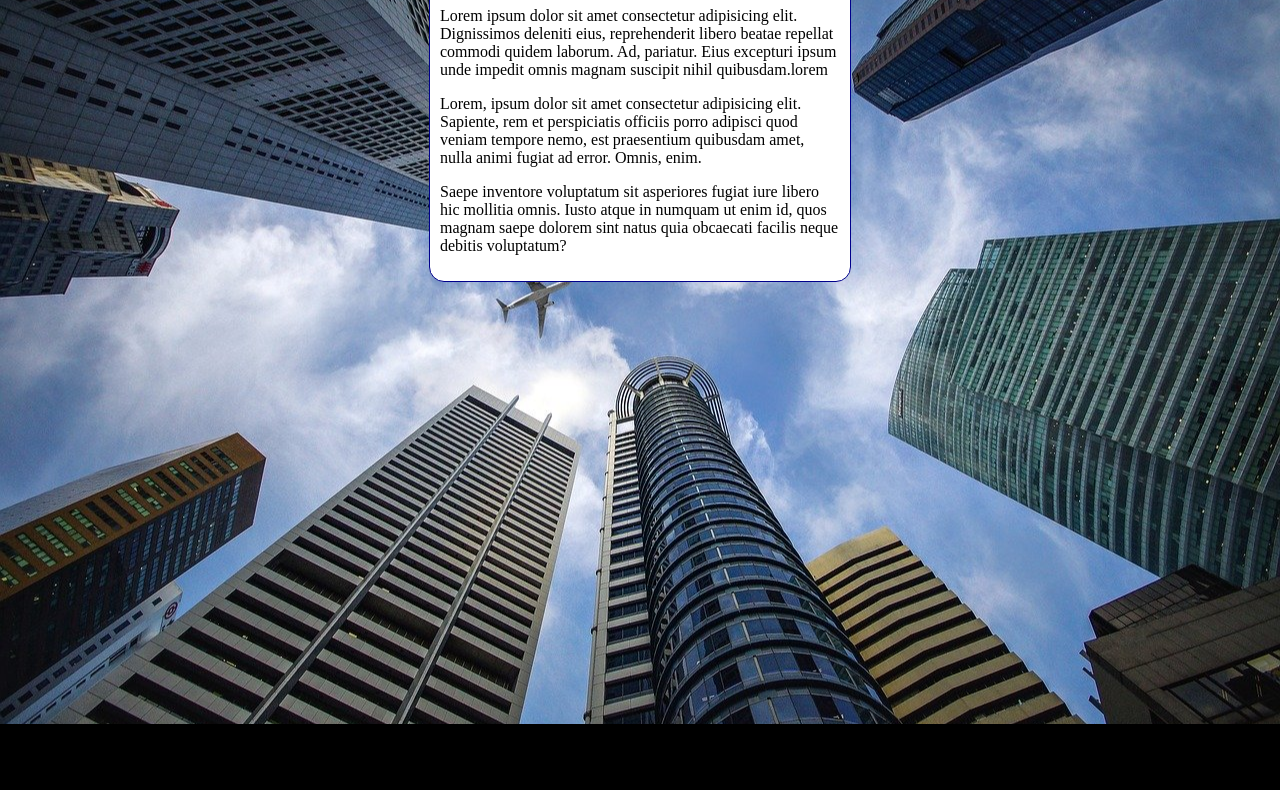
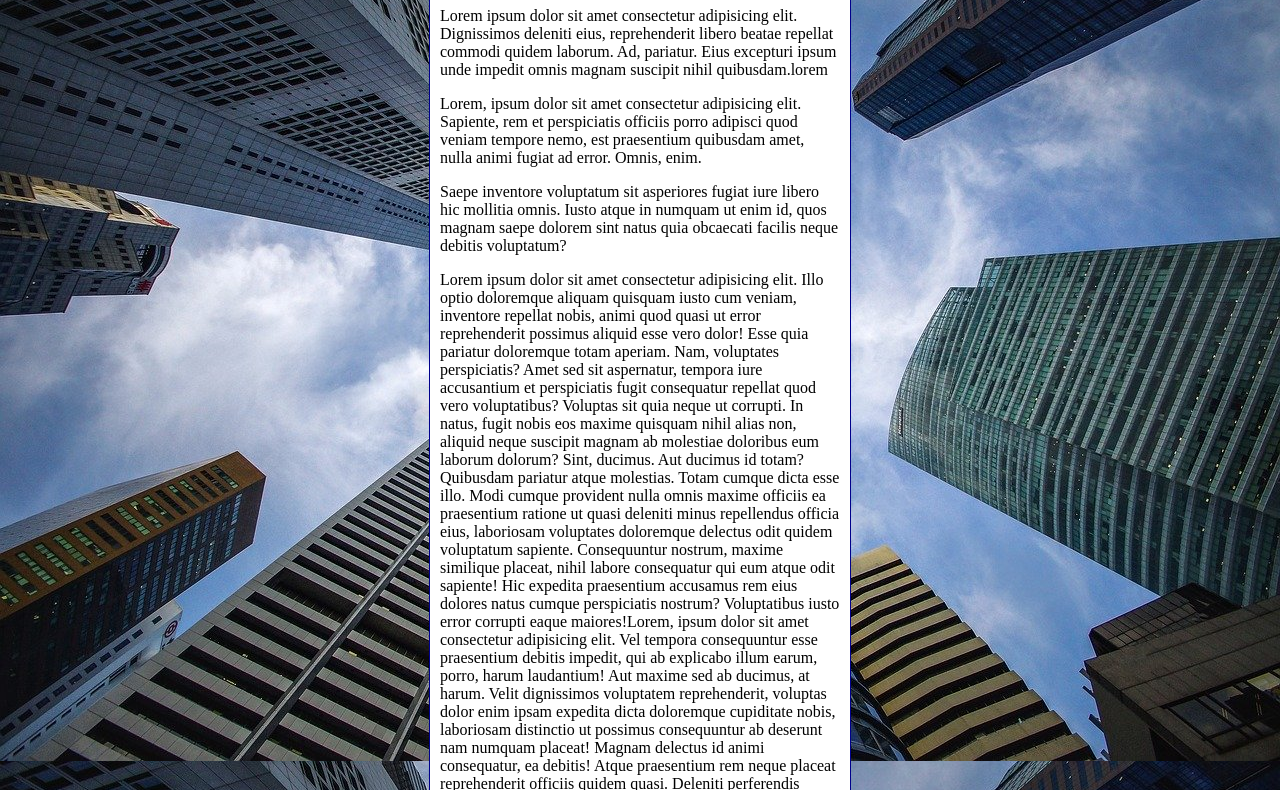
Before and after one commit to ramonferreirareis/html-css, a plain HTML site: page Exercicios/ex022/fundo006.html in a window 1280 px wide. Shown: the part 92-882 px from the top of the page. Before the commit the page ends 816 px from the top, so only its background shows below. Drawn offline with Linux system fonts and the light colour scheme.

Commit message:
Update fundo006.html

```diff
--- a/Exercicios/ex022/fundo006.html
+++ b/Exercicios/ex022/fundo006.html
@@ -4,20 +4,34 @@
   <meta charset="UTF-8">
   <meta http-equiv="X-UA-Compatible" content="IE=edge">
   <meta name="viewport" content="width=device-width, initial-scale=1.0">
-  <title>Document</title>
+  <title>Fundo fixo da tela</title>
   <style>
     body {
       height: 100vh;
+      /*
+
       background-color: black;
       background-image: url(imagens/wallpaper002.jpg);
       background-position: center center;
       background-repeat: no-repeat;
       background-size: cover;
+      background-attachment: fixed;
+
+      */
+
+      /* Shorthand - background
+
+      color > image > position > /size > repeat > attachment
+
+
+      */
+
+      background: black url(imagens/wallpaper002.jpg) center center /cover no-repeat fixed;
     }
 
     main {
       background-color: white;
-      width: 400px;
+      max-width: 400px;
       padding: 10px;
       margin: auto;
       border: 1px solid darkblue;
@@ -31,6 +45,15 @@
     <p>Lorem ipsum dolor sit amet consectetur adipisicing elit. Dignissimos deleniti eius, reprehenderit libero beatae repellat commodi quidem laborum. Ad, pariatur. Eius excepturi ipsum unde impedit omnis magnam suscipit nihil quibusdam.lorem</p>
     <p>Lorem, ipsum dolor sit amet consectetur adipisicing elit. Sapiente, rem et perspiciatis officiis porro adipisci quod veniam tempore nemo, est praesentium quibusdam amet, nulla animi fugiat ad error. Omnis, enim.</p>
     <p>Saepe inventore voluptatum sit asperiores fugiat iure libero hic mollitia omnis. Iusto atque in numquam ut enim id, quos magnam saepe dolorem sint natus quia obcaecati facilis neque debitis voluptatum?</p>
+    <p>Lorem ipsum dolor sit amet consectetur adipisicing elit. Illo optio doloremque aliquam quisquam iusto cum veniam, inventore repellat nobis, animi quod quasi ut error reprehenderit possimus aliquid esse vero dolor!
+    Esse quia pariatur doloremque totam aperiam. Nam, voluptates perspiciatis? Amet sed sit aspernatur, tempora iure accusantium et perspiciatis fugit consequatur repellat quod vero voluptatibus? Voluptas sit quia neque ut corrupti.
+    In natus, fugit nobis eos maxime quisquam nihil alias non, aliquid neque suscipit magnam ab molestiae doloribus eum laborum dolorum? Sint, ducimus. Aut ducimus id totam? Quibusdam pariatur atque molestias.
+    Totam cumque dicta esse illo. Modi cumque provident nulla omnis maxime officiis ea praesentium ratione ut quasi deleniti minus repellendus officia eius, laboriosam voluptates doloremque delectus odit quidem voluptatum sapiente.
+    Consequuntur nostrum, maxime similique placeat, nihil labore consequatur qui eum atque odit sapiente! Hic expedita praesentium accusamus rem eius dolores natus cumque perspiciatis nostrum? Voluptatibus iusto error corrupti eaque maiores!Lorem, ipsum dolor sit amet consectetur adipisicing elit. Vel tempora consequuntur esse praesentium debitis impedit, qui ab explicabo illum earum, porro, harum laudantium! Aut maxime sed ab ducimus, at harum.
+    Velit dignissimos voluptatem reprehenderit, voluptas dolor enim ipsam expedita dicta doloremque cupiditate nobis, laboriosam distinctio ut possimus consequuntur ab deserunt nam numquam placeat! Magnam delectus id animi consequatur, ea debitis!
+    Atque praesentium rem neque placeat reprehenderit officiis quidem quasi. Deleniti perferendis itaque commodi porro facere aliquid, deserunt debitis error accusamus sint, pariatur qui quaerat blanditiis, ducimus explicabo vel illum neque.
+    Consequatur, numquam assumenda quod nisi explicabo sunt itaque iusto voluptatibus. Neque provident ducimus unde vel molestias vero quas et blanditiis velit maxime voluptatem dolorem odio earum accusantium, doloribus sint veniam.
+    Reprehenderit dolor vitae soluta sunt. Repellat excepturi possimus exercitationem sit repudiandae tempore facilis voluptatem fugiat, rem enim. Maiores, exercitationem et, repudiandae, quod quia officia aliquam autem optio rerum ab architecto!</p>
   </main>
 </body>
 </html>
```
